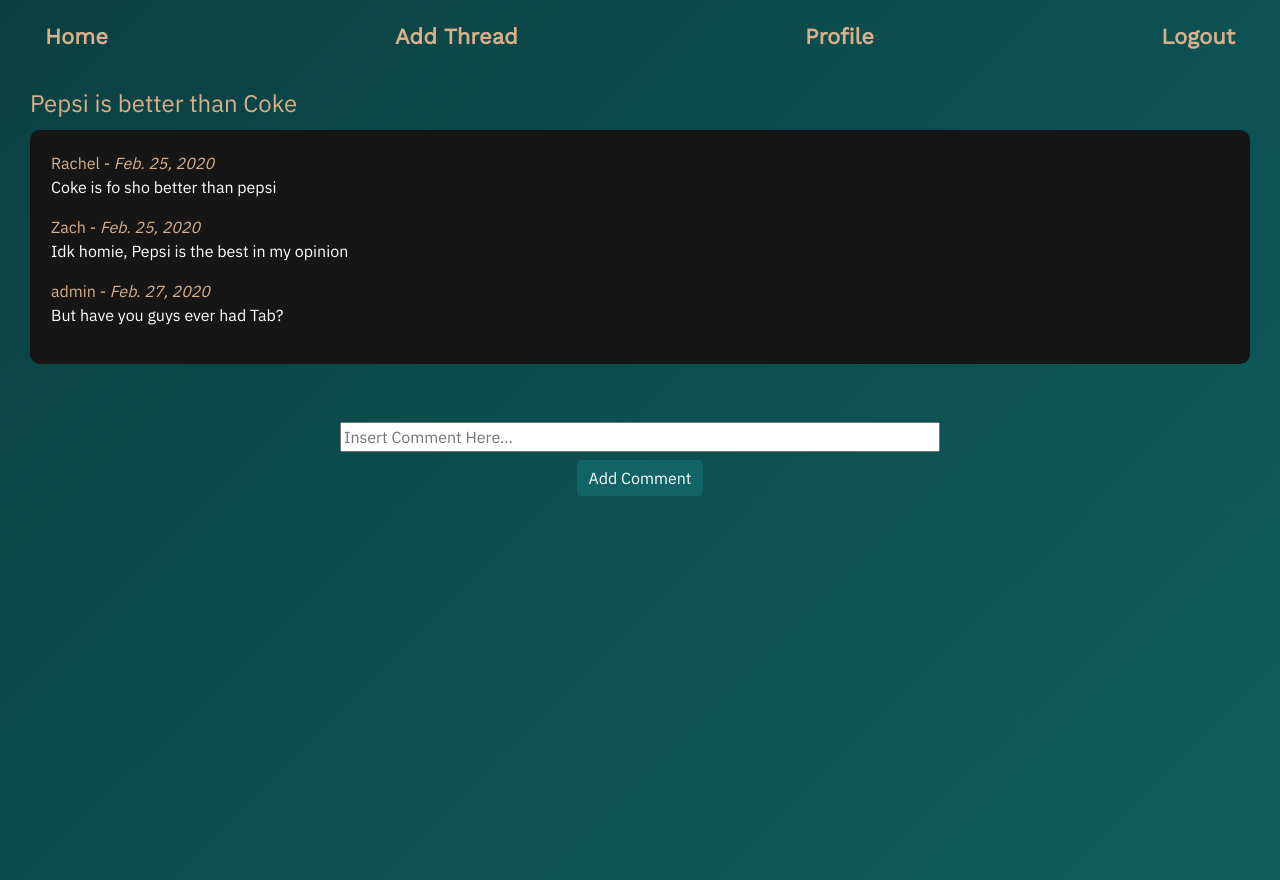
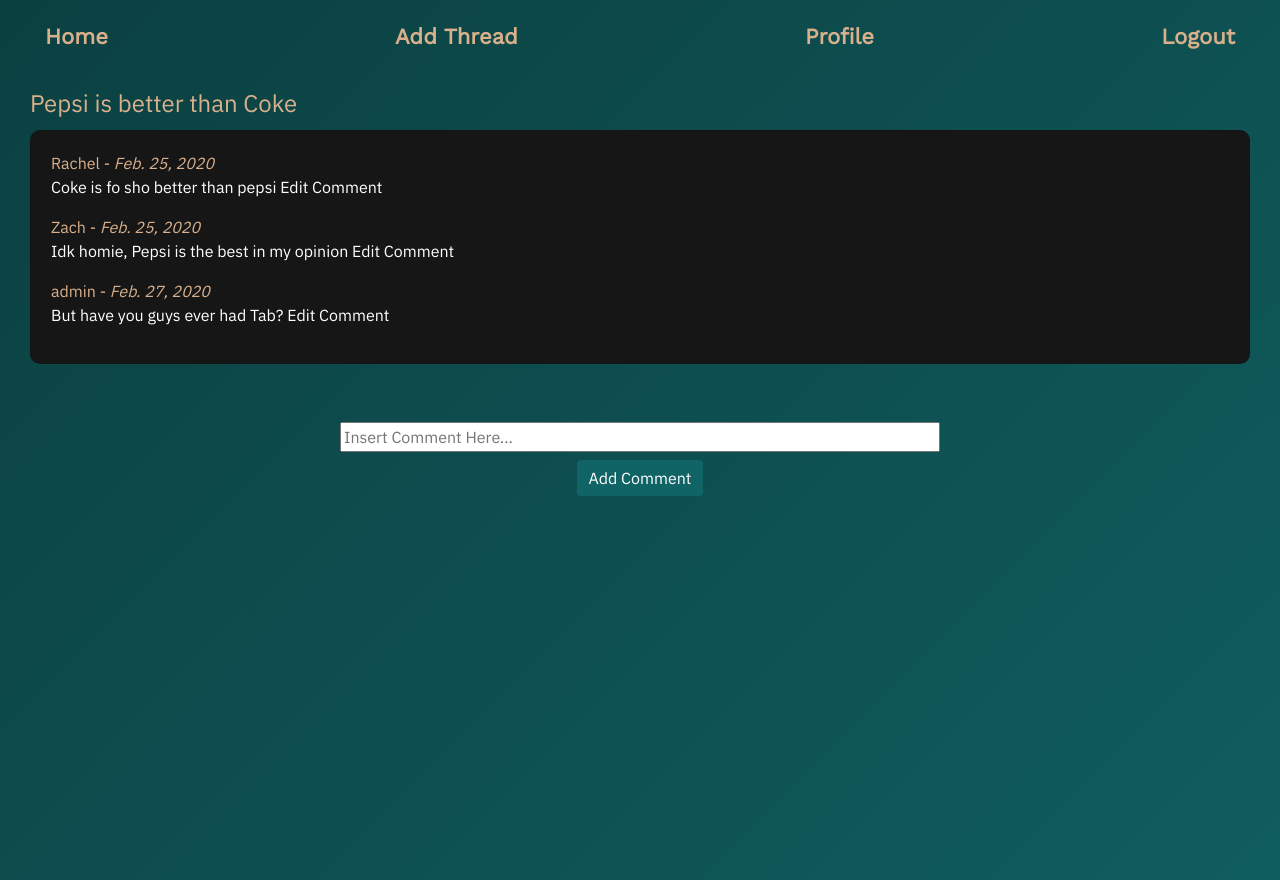
Before and after one commit to TheLukeRussell/8-1-django-chat-app, a Django app: page /4/ in a window 1280 px wide. Run offline with Django 3.2, Linux system fonts and the light colour scheme; a user stored in the database is signed in; data comes from the database, SQL or seed files in the repository; both versions use the stored data as it was after the commit; some libraries are stand-ins or nearby versions.

Commit message:
identified object id for updating comments

```diff
--- a/chat/templates/chat/detail.html
+++ b/chat/templates/chat/detail.html
@@ -11,7 +11,7 @@
             {% for comment in object.comment_set.all %}
             <div class="comment">
                 <div class="date">{{comment.name}} - <i>{{comment.created_date}}</i></div>
-                <p>{{comment.comment}}</div></p>
+                <p>{{comment.comment}} <a href="{% url 'chat:edit_comment' comment.id %}">Edit Comment</a></p></div>
             {% empty %}
             <p>No comments here yet :(</p>
             {% endfor %}
--- a/chat/urls.py
+++ b/chat/urls.py
@@ -12,5 +12,5 @@
     path('<int:pk>/comment/', views.CommentView.as_view(), name = 'comment'),
     path('<int:pk>/update', views.add_users, name = 'add_users'),
     path('my_chat', views.ChatroomListView.as_view(), name = 'my_chat'),
-    path('<int:pk>/edit', views.CommentUpdateView.as_view(), name = 'edit'),
+    path('<int:pk>/edit_comment', views.CommentUpdateView.as_view(), name = 'edit_comment'),
 ]
--- a/chat/views.py
+++ b/chat/views.py
@@ -5,7 +5,7 @@
 from django.contrib.auth.mixins import LoginRequiredMixin, UserPassesTestMixin
 from django.urls import reverse, reverse_lazy
 from django.contrib.auth.decorators import user_passes_test
-from .forms import CommentForm
+from .forms import CommentForm, CommentUpdateForm
 
 from .models import Chatroom, Comment
 
@@ -70,7 +70,9 @@
         form.instance.chat_id = self.kwargs['pk']
         return super().form_valid(form)
 
-class CommentUpdateView(LoginRequiredMixin, generic.UpdateView):
+class CommentUpdateView(generic.UpdateView):
+    model = Comment
+    form_class = CommentUpdateForm
     template_name = 'chat/edit.html'
-    model = Comment
-    fields = ['comment']
+    def get_success_url(self):
+        return reverse_lazy('chat:index')
```
Also changed, not shown: chat/forms.py (+7 -0 lines), db.sqlite3.
